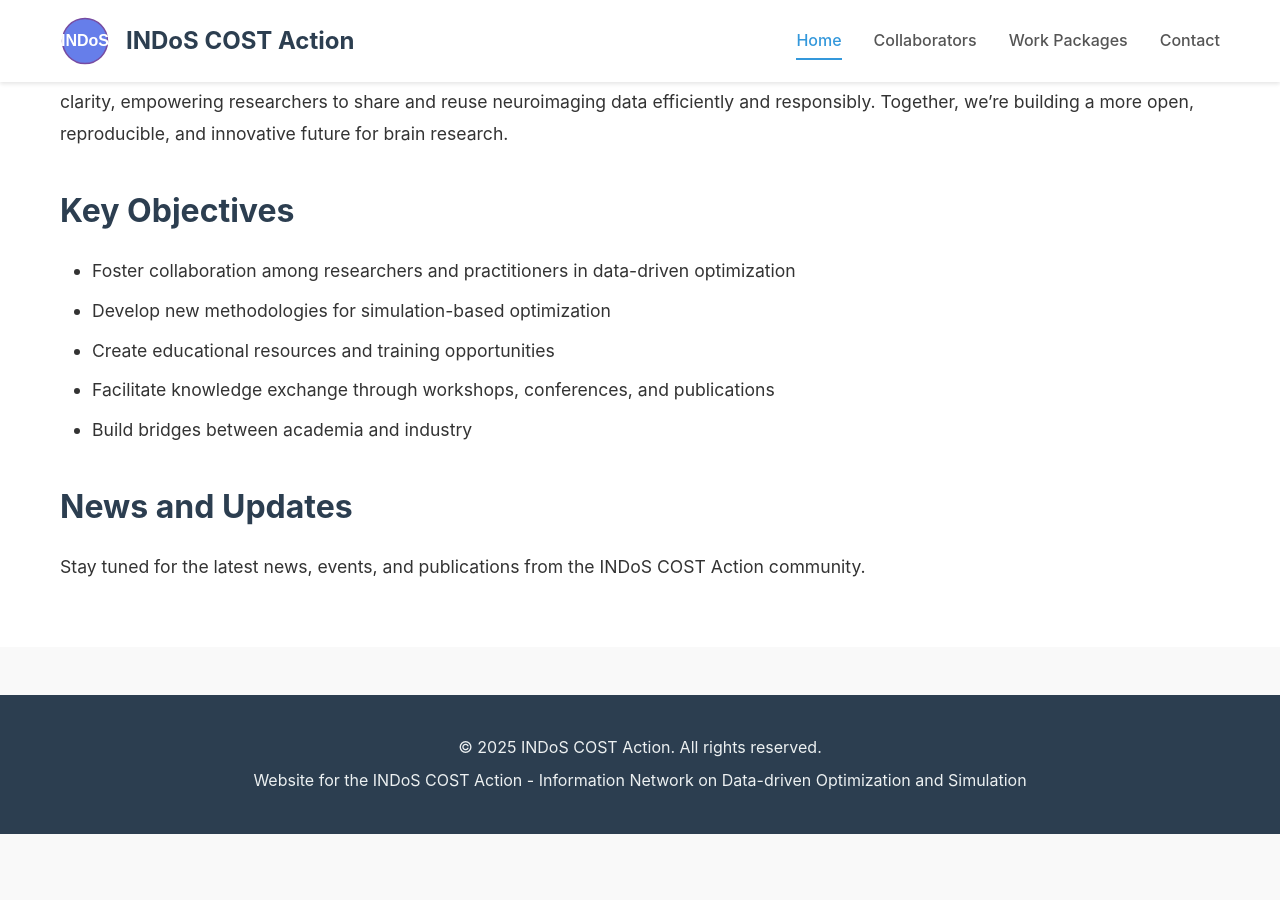
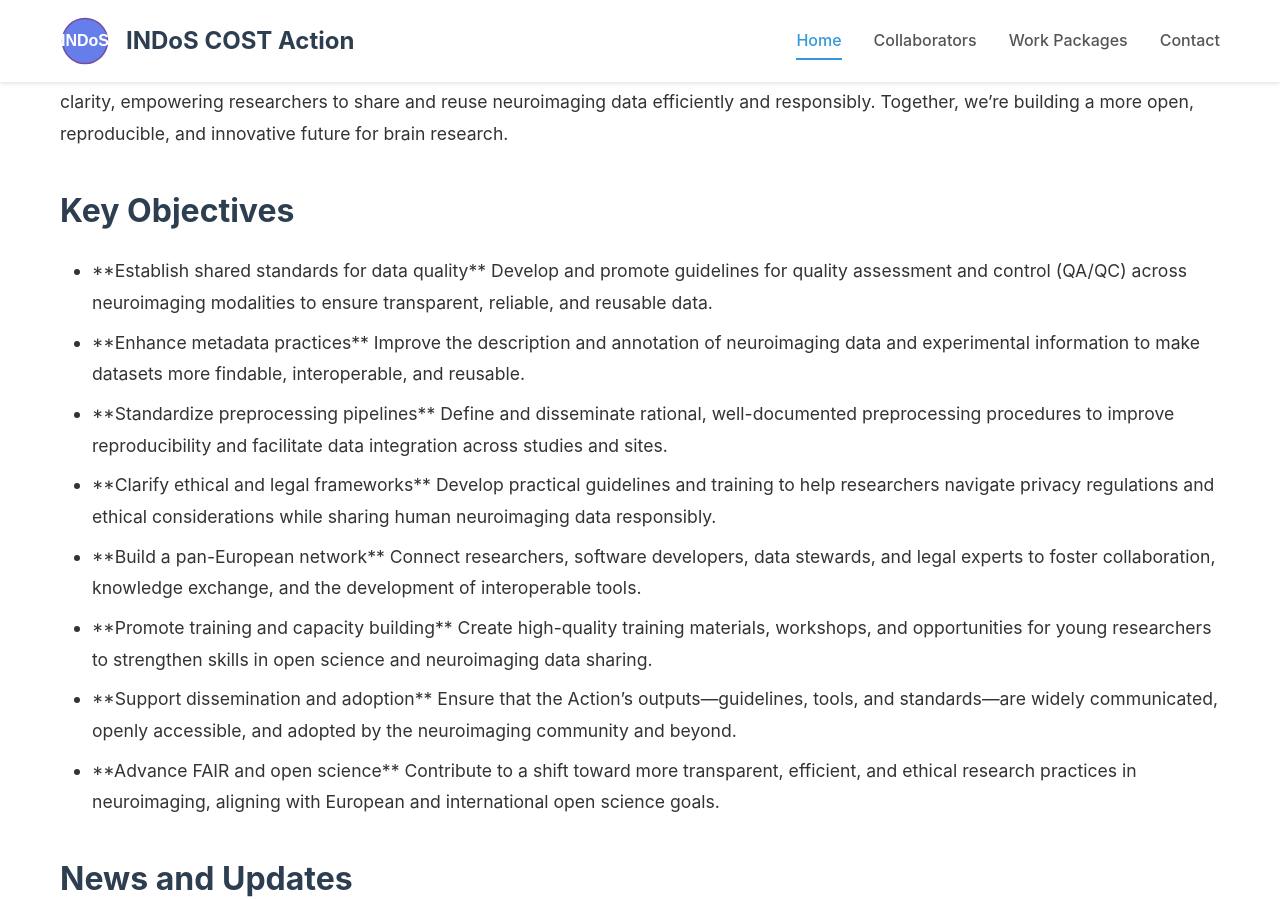
Before and after one commit to cost-indos/cost-indos.github.io, a Jekyll site: the page built from index.md, in a window 1280 px wide and 900 px high, scrolled down 920 px. Built offline with Jekyll 4.4.1, drawn with Linux system fonts in a browser that asks for light colours; before the commit the page ends 1754 px from its top, so only the background shows below that.

Commit message:
Expand key objectives in index.md
Added key objectives related to data quality, metadata practices, preprocessing pipelines, ethical frameworks, networking, training, dissemination, and open science.

```diff
--- a/index.md
+++ b/index.md
@@ -26,11 +26,14 @@ Our mission is to make neuroimaging data truly FAIR—Findable, Accessible, Inte
 
 <h2>Key Objectives</h2>
 <ul>
-<li>Foster collaboration among researchers and practitioners in data-driven optimization</li>
-<li>Develop new methodologies for simulation-based optimization</li>
-<li>Create educational resources and training opportunities</li>
-<li>Facilitate knowledge exchange through workshops, conferences, and publications</li>
-<li>Build bridges between academia and industry</li>
+<li>**Establish shared standards for data quality** Develop and promote guidelines for quality assessment and control (QA/QC) across neuroimaging modalities to ensure transparent, reliable, and reusable data.</li>
+<li>**Enhance metadata practices** Improve the description and annotation of neuroimaging data and experimental information to make datasets more findable, interoperable, and reusable.</li>
+<li>**Standardize preprocessing pipelines** Define and disseminate rational, well-documented preprocessing procedures to improve reproducibility and facilitate data integration across studies and sites.</li>
+<li>**Clarify ethical and legal frameworks** Develop practical guidelines and training to help researchers navigate privacy regulations and ethical considerations while sharing human neuroimaging data responsibly.</li>
+<li>**Build a pan-European network** Connect researchers, software developers, data stewards, and legal experts to foster collaboration, knowledge exchange, and the development of interoperable tools.</li>
+<li>**Promote training and capacity building** Create high-quality training materials, workshops, and opportunities for young researchers to strengthen skills in open science and neuroimaging data sharing.</li>
+<li>**Support dissemination and adoption** Ensure that the Action’s outputs—guidelines, tools, and standards—are widely communicated, openly accessible, and adopted by the neuroimaging community and beyond.</li>
+<li>**Advance FAIR and open science** Contribute to a shift toward more transparent, efficient, and ethical research practices in neuroimaging, aligning with European and international open science goals.</li>
 </ul>
 
 <h2>News and Updates</h2>
```
